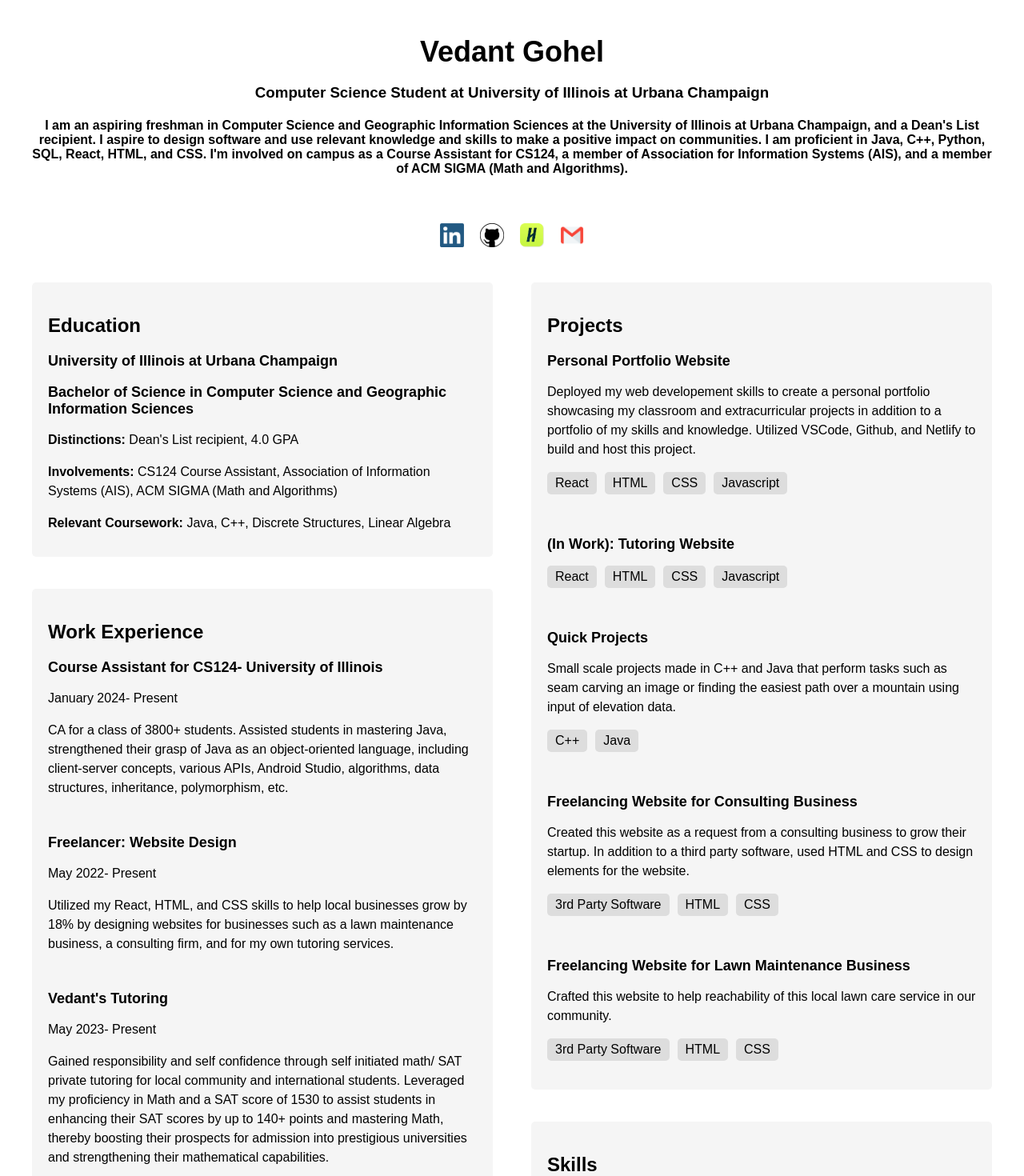
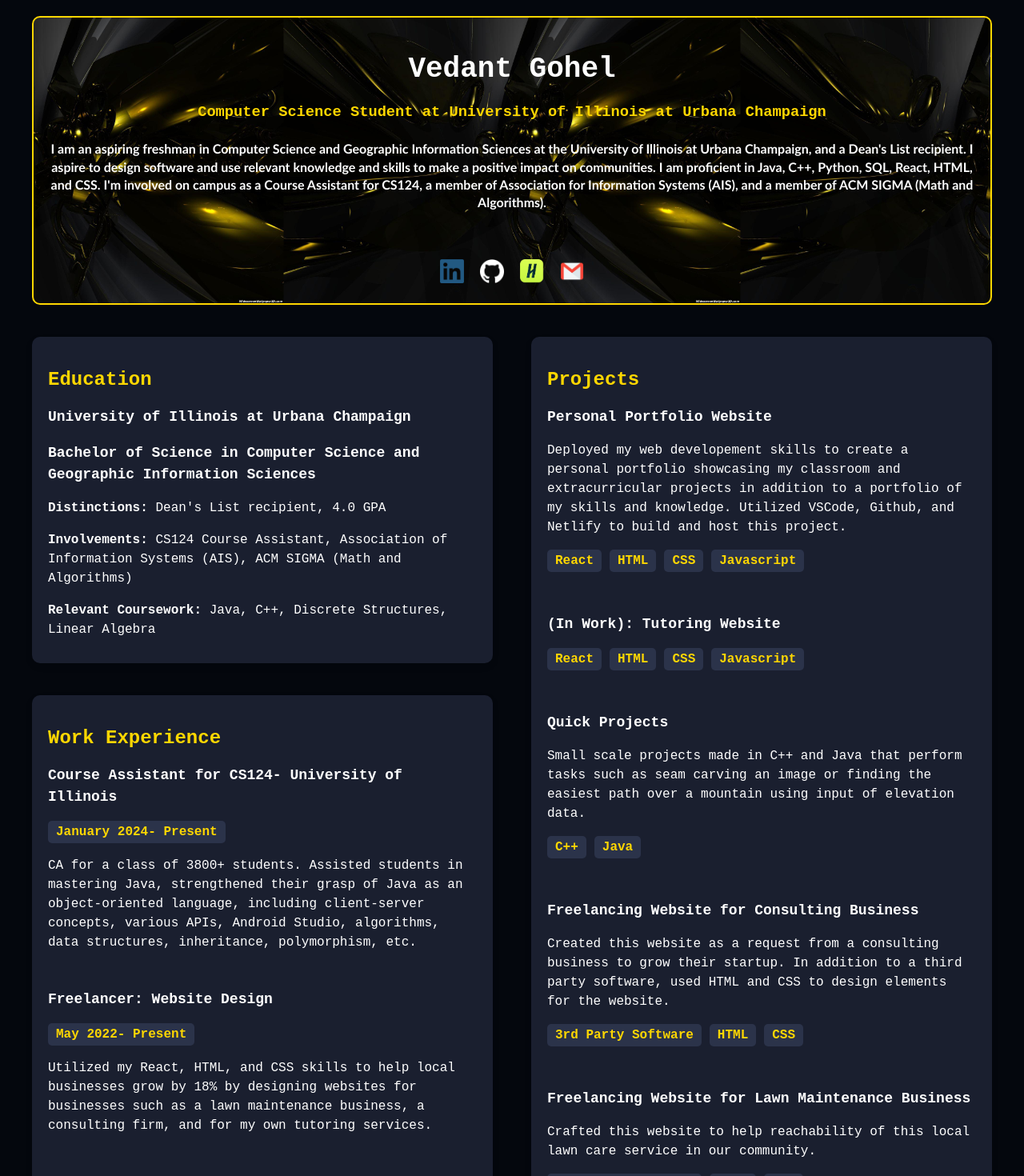
Before and after one commit to VedantCars2004/Personal-Portfolio, a React (Create React App) app: page / in a window 1280 px wide. Shown: the top 1470 px of the page at 80% size. Built offline with nearby package versions, Linux system fonts and the light colour scheme.

Commit message:
new css design implemented

```diff
--- a/src/App.css
+++ b/src/App.css
@@ -1,9 +1,10 @@
 body {
-  font-family: Arial, sans-serif;
+  font-family: 'Courier New', Courier, monospace;
   margin: 0;
   padding: 0;
+  background-color: #04070d;
+  color: #ffffff;
 }
-
 
 .profile-container {
   max-width: 1200px;
@@ -14,25 +15,40 @@ body {
   justify-content: space-between;
 }
 
-
 .profile-info {
   text-align: center;
   margin-bottom: 40px;
   flex-basis: 100%;
+  border: 2px solid #FFD700;
+  padding: 20px;
+  border-radius: 10px;
+  background-image: url('./Assets/profile-info-background.jpg');
+  background-size: contain;
+  background-position: center;
+  background-attachment: fixed;
 }
-
 
 .profile-info h1 {
   font-size: 36px;
   margin-bottom: 10px;
+  font-family: 'Roboto Mono', monospace;
 }
 
+.profile-info h3 {
+  color: #FFD700;
+  line-height: 1.5;
+}
+
+.profile-info h4 {
+  font-family:'Gill Sans', 'Gill Sans MT', Calibri, 'Trebuchet MS', sans-serif;
+  font-weight: 600;
+  line-height: 1.4;
+}
 
 .profile-info p {
   font-size: 18px;
   line-height: 1.5;
 }
-
 
 .social-links {
   display: flex;
@@ -40,42 +56,40 @@ body {
   margin-top: 20px;
 }
 
-
 .social-links a {
   margin: 0 10px;
 }
-
 
 .social-links img {
   width: 30px;
   height: 30px;
 }
 
-
 .sections-left, .sections-right {
   flex-basis: 48%;
 }
 
-
 .sections-left > div, .sections-right > div {
   margin-bottom: 40px;
   padding: 20px;
-  background-color: #f5f5f5;
-  border-radius: 5px;
+  background-color: #1a1f2f;
+  border-radius: 10px;
+  box-shadow: 0 4px 8px rgba(0, 0, 0, 0.1);
 }
-
 
 .sections-left h2, .sections-right h2 {
   font-size: 24px;
   margin-bottom: 20px;
+  font-family: 'Roboto Mono', monospace;
+  color: #FFD700;
 }
-
 
 .sections-left h3, .sections-right h3 {
   font-size: 18px;
   margin-bottom: 10px;
+  font-family: 'Roboto Mono', monospace;
+  line-height: 1.5;
 }
-
 
 .sections-left p, .sections-right p {
   font-size: 16px;
@@ -83,19 +97,20 @@ body {
   margin-bottom: 10px;
 }
 
-
 .sections-left ul, .sections-right ul {
   list-style-type: none;
   padding-left: 0;
+
   display: flex;
   flex-wrap: wrap;
   gap: 10px;
 }
 
-
 .sections-left li, .sections-right li {
   font-size: 16px;
-  background-color: #ddd;
+  background-color: #2b334a;
   padding: 5px 10px;
   border-radius: 5px;
+  color: #FFD700;
+  font-weight: bold;
 }
--- a/src/ProfilePage.js
+++ b/src/ProfilePage.js
@@ -44,27 +44,27 @@ const ProfilePage = () => {
                </div>
                <div className='experience'>
                    <h2>Work Experience</h2>
-                   <h3>Course Assistant for CS124- University of Illinois</h3><p>January 2024- Present</p>
+                   <h3>Course Assistant for CS124- University of Illinois</h3>
+                   <ul><li>January 2024- Present</li></ul>
                    <p>CA for a class of 3800+ students. Assisted students in mastering Java, strengthened their grasp of Java as an object-oriented language,
           including client-server concepts, various APIs, Android Studio, algorithms, data structures, inheritance, polymorphism, etc.
                    </p>
                    <br></br>
                    <h3>Freelancer: Website Design</h3>
-                   <p>May 2022- Present</p>
+                   <ul><li>May 2022- Present</li></ul>
                    <p>Utilized my React, HTML, and CSS skills to help local businesses grow by 18% by designing websites for businesses such as a lawn maintenance business,
               a consulting firm, and for my own tutoring services.
                    </p>
                    <br></br>
                    <h3>Vedant's Tutoring</h3>
-                   <p>May 2023- Present</p>
-                   <p>Gained responsibility and self confidence through self initiated math/ SAT private tutoring for local community and international students.
-          Leveraged my proficiency in Math and a SAT score of 1530 to assist students in enhancing their SAT scores by up to 140+ points and mastering Math,
-          thereby boosting their prospects for admission into prestigious universities and strengthening their mathematical capabilities.
+                   <ul><li>May 2023- Present</li></ul>
+                   <p>Self initiated math/ SAT private tutoring for local community and international students.
+          Leveraged my proficiency in Math and a SAT score of 1530 to assist students in enhancing their SAT scores by up to 140+ points and mastering Math.
                    </p>
                    <br></br>
                    <h3>Mathnasium</h3>
-                   <p>November 2022- July 2023</p>
-                   <p>Math Instructor for students K-1   2. Employed my strong mathematical background and teaching experience to improve students' mathematical proficiency
+                   <ul><li>November 2022- July 2023</li></ul>
+                   <p>Math Instructor for students K-12. Teaching experience in improving students' mathematical proficiency
            and confidence. Enhanced leadership and time management skills by teaching multiple students together.
                    </p>
                </div>
@@ -129,17 +129,20 @@ const ProfilePage = () => {
                        <li>C++</li>
                        <li>Javascript</li>
                    </ul>
+                   <br></br>
                    <h3>Frontend Development</h3>
                    <ul>
                        <li>React</li>
                        <li>HTML</li>
                        <li>CSS</li>
                    </ul>
+                   <br></br>
                    <h3>Data Management</h3>
                    <ul>
                        <li>Python</li>
                        <li>SQL</li>
                    </ul>
+                   <br></br>
                    <h3>Theory</h3>
                    <ul>
                        <li>Discrete Structures</li>
```
Also changed, not shown: src/Assets/github_logo.png, src/Assets/profile-info-background.jpg (added). Lines whose indentation alone changed are shown as unchanged.
